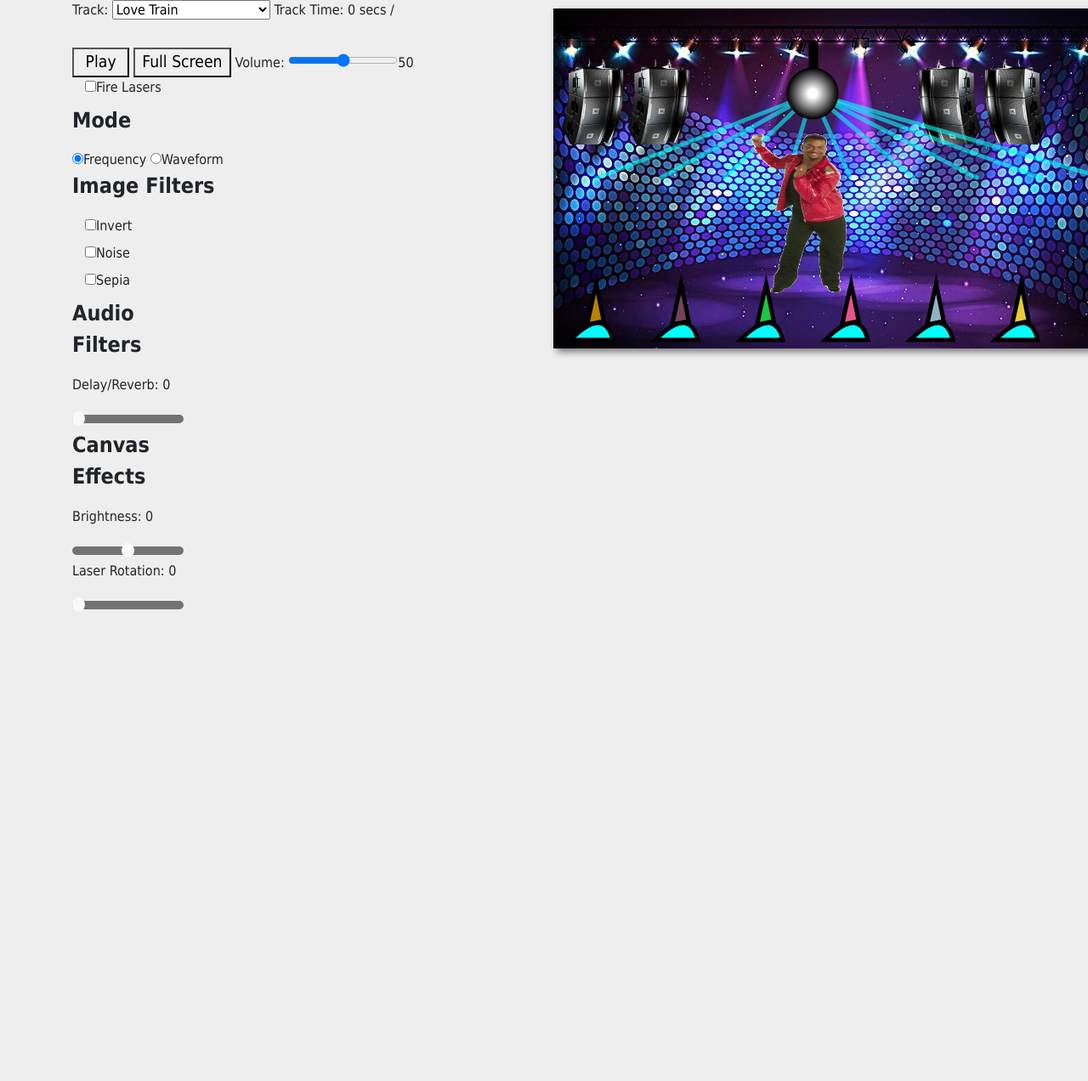
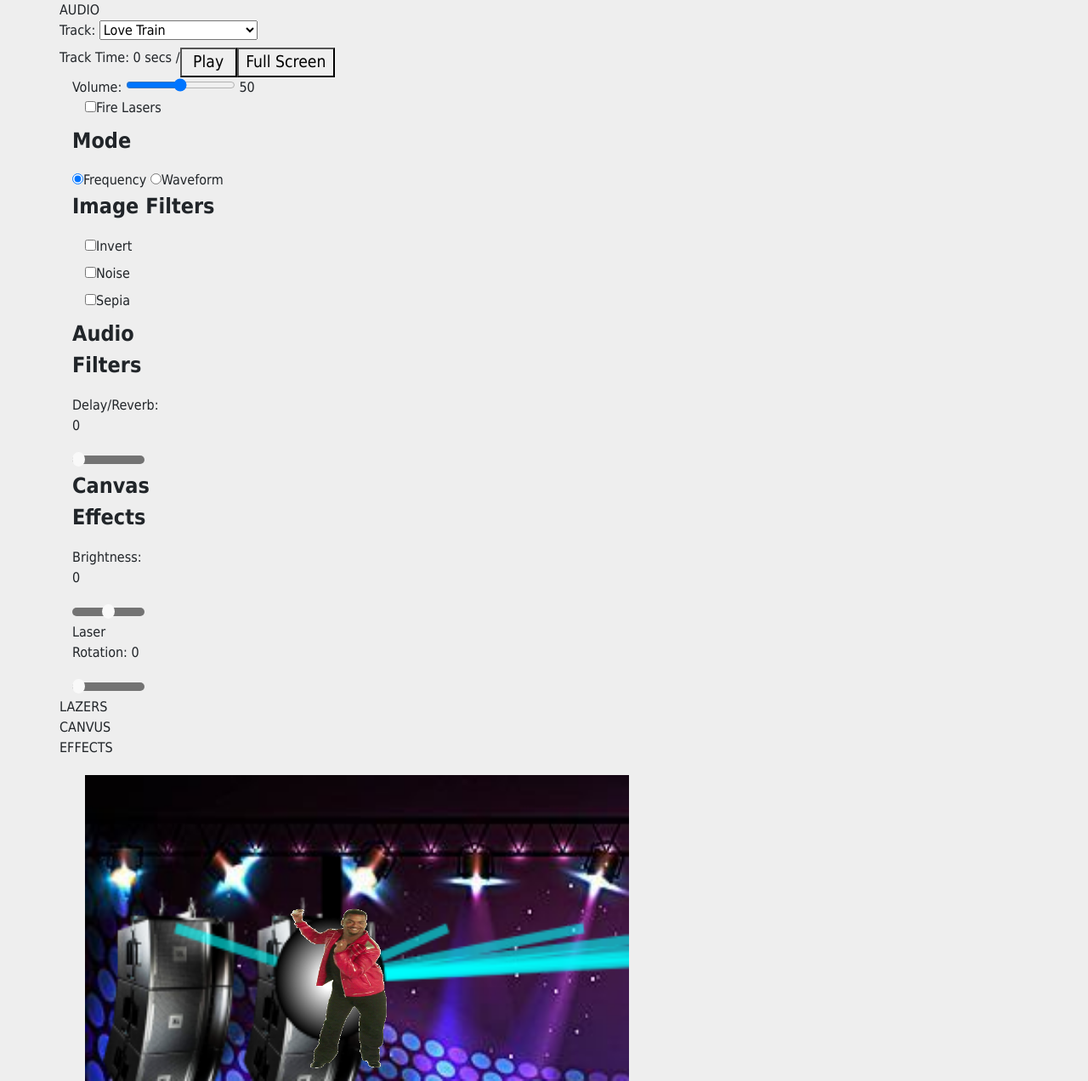
Before and after one commit to stevensalex29/330Project1, a plain HTML site: page main.html in a window 1280 px wide. Shown: the whole page at 85% size. Before the commit the page ends 800 px from the top, so only its background shows below. Drawn offline with nearby package versions, Linux system fonts and the light colour scheme.

Commit message:
Started making control module

```diff
--- a/css/main.css
+++ b/css/main.css
@@ -8,12 +8,12 @@
 	}
 
 	canvas {
-		margin-left:10px;
-		margin-top:10px;
-		box-shadow: 4px 4px 8px rgba(0,0,0,0.5);
+		margin: auto;
 		background: black;
 		position:absolute;
 		z-index:0;
+		width: 50vw;
+		height: 28.12vw;
 	}
 
 	#gif{
--- a/main.html
+++ b/main.html
@@ -1,28 +1,42 @@
 <!DOCTYPE html>
 <html lang="en">
+
 <head>
 	<meta charset="utf-8" />
 	<meta name="viewport" content="width=device-width, initial-scale=1, shrink-to-fit=no">
 	<title>Project 1</title>
 	<!-- Bootstrap CSS -->
-    <link rel="stylesheet" href="https://stackpath.bootstrapcdn.com/bootstrap/4.3.1/css/bootstrap.min.css" integrity="sha384-ggOyR0iXCbMQv3Xipma34MD+dH/1fQ784/j6cY/iJTQUOhcWr7x9JvoRxT2MZw1T" crossorigin="anonymous">
+	<link rel="stylesheet" href="https://stackpath.bootstrapcdn.com/bootstrap/4.3.1/css/bootstrap.min.css" integrity="sha384-ggOyR0iXCbMQv3Xipma34MD+dH/1fQ784/j6cY/iJTQUOhcWr7x9JvoRxT2MZw1T"
+	 crossorigin="anonymous">
 	<!-- Main CSS -->
 	<link rel="stylesheet" type="text/css" href="css/main.css">
 	<!-- jQuery first, then Popper.js, then Bootstrap JS -->
-    <script src="https://code.jquery.com/jquery-3.3.1.slim.min.js" integrity="sha384-q8i/X+965DzO0rT7abK41JStQIAqVgRVzpbzo5smXKp4YfRvH+8abtTE1Pi6jizo" crossorigin="anonymous"></script>
-    <script src="https://cdnjs.cloudflare.com/ajax/libs/popper.js/1.14.7/umd/popper.min.js" integrity="sha384-UO2eT0CpHqdSJQ6hJty5KVphtPhzWj9WO1clHTMGa3JDZwrnQq4sF86dIHNDz0W1" crossorigin="anonymous"></script>
-    <script src="https://stackpath.bootstrapcdn.com/bootstrap/4.3.1/js/bootstrap.min.js" integrity="sha384-JjSmVgyd0p3pXB1rRibZUAYoIIy6OrQ6VrjIEaFf/nJGzIxFDsf4x0xIM+B07jRM" crossorigin="anonymous"></script>
+	<script src="https://code.jquery.com/jquery-3.3.1.slim.min.js" integrity="sha384-q8i/X+965DzO0rT7abK41JStQIAqVgRVzpbzo5smXKp4YfRvH+8abtTE1Pi6jizo"
+	 crossorigin="anonymous"></script>
+	<script src="https://cdnjs.cloudflare.com/ajax/libs/popper.js/1.14.7/umd/popper.min.js" integrity="sha384-UO2eT0CpHqdSJQ6hJty5KVphtPhzWj9WO1clHTMGa3JDZwrnQq4sF86dIHNDz0W1"
+	 crossorigin="anonymous"></script>
+	<script src="https://stackpath.bootstrapcdn.com/bootstrap/4.3.1/js/bootstrap.min.js" integrity="sha384-JjSmVgyd0p3pXB1rRibZUAYoIIy6OrQ6VrjIEaFf/nJGzIxFDsf4x0xIM+B07jRM"
+	 crossorigin="anonymous"></script>
 	<!-- Project JS -->
 	<script src="src/main.js"></script>
 	<script src="src/helperFuncs.js"></script>
 	<script src="src/loader.js"></script>
 	<script src="src/drawer.js"></script>
 </head>
+
 <body>
 	<div class="container">
+
 		<div class="row">
 			<div class="col-md-auto">
+
 				<audio></audio>
+
+				<div class="row">
+					AUDIO
+				</div>
+
+				<div class="row">
 					<label>Track:
 						<select id="trackSelect">
 							<option value="media/ThatsTheWay.mp3">That's the Way I Like It</option>
@@ -30,24 +44,32 @@
 							<option value="media/LoveTrain.mp3" selected>Love Train</option>
 						</select>
 					</label>
+				</div>
 
-				<label id="trackTime">Track Time: </label><br><br>
+				<div class="row">
+					<label id="trackTime">Track Time: </label>
 					<button id="playButton" data-playing="no"></button>
 					<button id="fsButton">Full Screen</button>
+				</div>
 
-				Volume: <input type="range" id="volumeSlider" min="0" max="2" value="1" step="0.01"><span id="volumeLabel">???</span>
+				Volume:
+				<input type="range" id="volumeSlider" min="0" max="2" value="1" step="0.01">
+				<span id="volumeLabel">???</span>
 
 				<label class="container">
 					<input type="checkbox" id="laser">Fire Lasers
 					<span class="checkmark"></span>
 				</label>
 
-				<p id="filter"><b>Mode</b></p>
+				<p id="filter">
+					<b>Mode</b>
+				</p>
 				<input type="radio" name="modes" id="mode1" value="1" checked>Frequency
 				<input type="radio" name="modes" id="mode2" value="0">Waveform
 
-
-				<p id="filter"><b>Image Filters</b></p>
+				<p id="filter">
+					<b>Image Filters</b>
+				</p>
 				<label class="container">
 					<input type="checkbox" id="invert">Invert
 					<span class="checkmark"></span>
@@ -63,31 +85,58 @@
 					<span class="checkmark"></span>
 				</label>
 
+				<div class="slidecontainer">
+					<p id="filter">
+						<b>Audio Filters</b>
+					</p>
 
-				<div class="slidecontainer">
-					<p id="filter"><b>Audio Filters</b></p>
+					<p>Delay/Reverb:
+						<span id="dI">0</span>
+						<span id="demo2"></span>
+					</p>
 
-					<p>Delay/Reverb: <span id="dI">0</span><span id="demo2"></span></p>
 					<input id="delaySlider" type="range" min="0.0" max="1.0" value="0" step="0.1" class="slider">
 
-					<p id="filter"><b>Canvas Effects</b></p>
+					<p id="filter">
+						<b>Canvas Effects</b>
+					</p>
 
-		  			<p>Brightness: <span id="bI">0</span><span id="bright"></span></p>
+					<p>Brightness:
+						<span id="bI">0</span>
+						<span id="bright"></span>
+					</p>
+
 					<input type="range" min="-128" max="128" value="0" class="slider" id="myRange2">
 
-		  			<p>Laser Rotation: <span id="LI">0</span><span id="laser"></span></p>
+					<p>Laser Rotation:
+						<span id="LI">0</span>
+						<span id="laser"></span>
+					</p>
+
 					<input type="range" min="0" max="5" value="0" class="slider" id="myRange3">
+
+					<div class="row">
+						LAZERS
 					</div>
+
+					<div class="row">
+						CANVUS EFFECTS
+					</div>
+
 				</div>
 			<div class="col-md-auto" id="display">
-				<canvas width="640" height="400"></canvas>
+
+				<canvas></canvas>
 				<img src="media/stage.jpg" id="background" width="1116" height="1116">
 				<img src="media/peace1.png" id="disco" width="50" height="50">
 				<img src="media/speaker.png" id="speaker" width="50" height="50">
 				<img src="media/speaker2.png" id="speaker2" width="50" height="50">
 				<img src="media/dancer.gif" id="gif" width="50" height="50">
 			</div>
+
 		</div>
 	</div>
+
 </body>
+
 </html>
```
Lines whose indentation alone changed are shown as unchanged.
